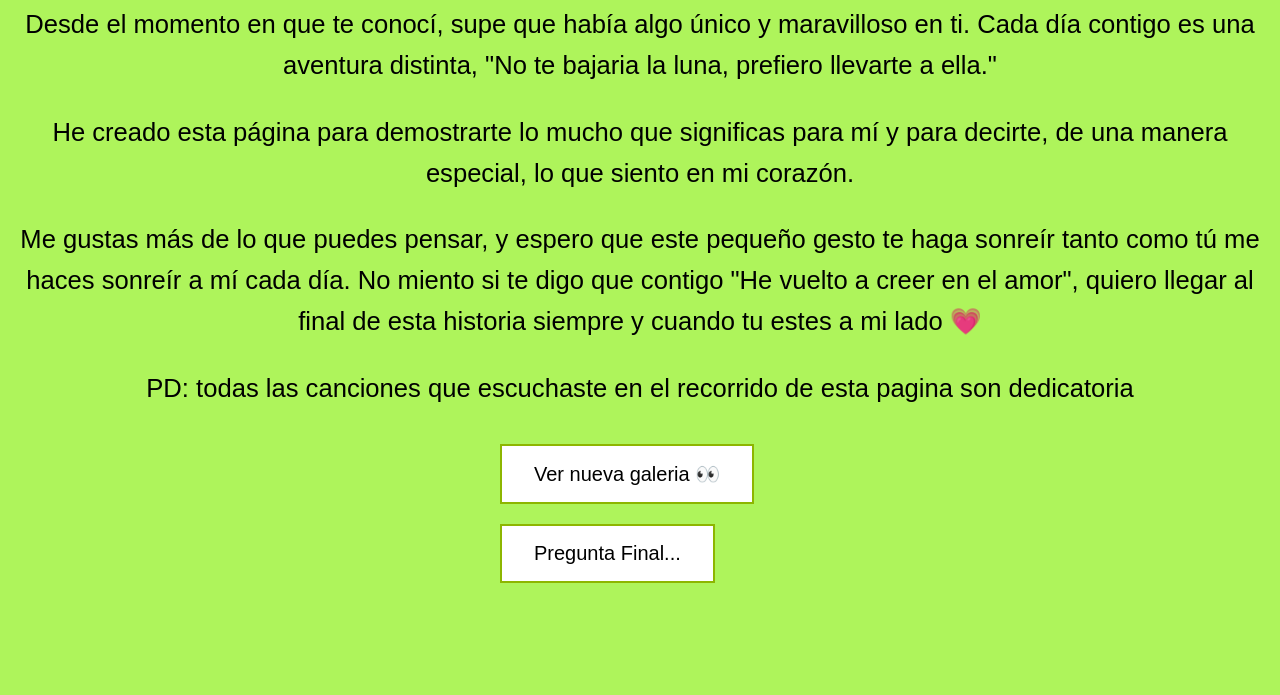
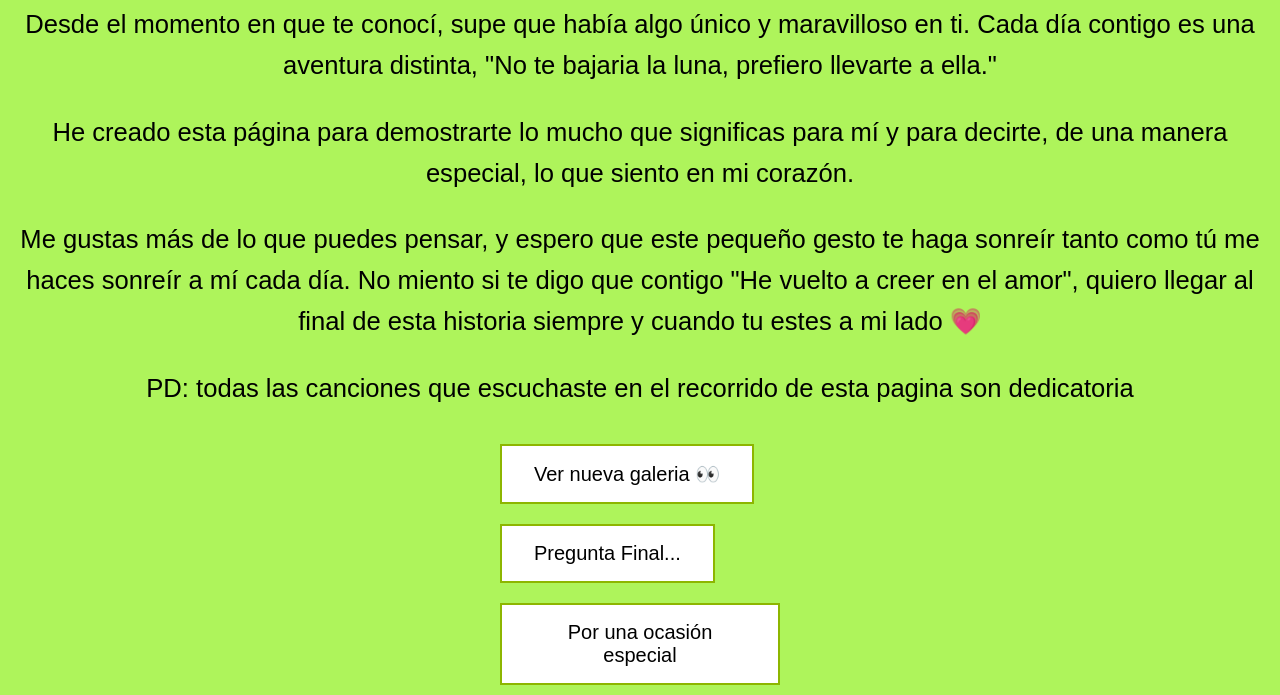
Before and after one commit to ChuyStrike/ChuyStrike.github.io, a plain HTML site: page mensaje.html in a window 1280 px wide. Shown: the part 149-844 px from the top of the page. Before the commit the page ends 800 px from the top, so only its background shows below. Drawn offline with Linux system fonts and the light colour scheme; a web font is replaced by a local one.

Commit message:
Update mensaje.html

```diff
--- a/mensaje.html
+++ b/mensaje.html
@@ -27,5 +27,6 @@
 
        <button  class="pregunta" id="responsive" onclick="window.location.href='./prueba.html'"><span>Ver nueva galeria &#x1F440;</span> </button>
        <button class="pregunta" id="responsive"   onclick="window.location.href='./pregunta.html'"><span> Pregunta Final...  </span> </button>
+        <button class="pregunta" id="responsive"   onclick="window.location.href='./Feliz_cumpleaños/Felizcumpleaños.html'"><span> Por una ocasión especial </span> </button>
     </body>
 </html>
```
